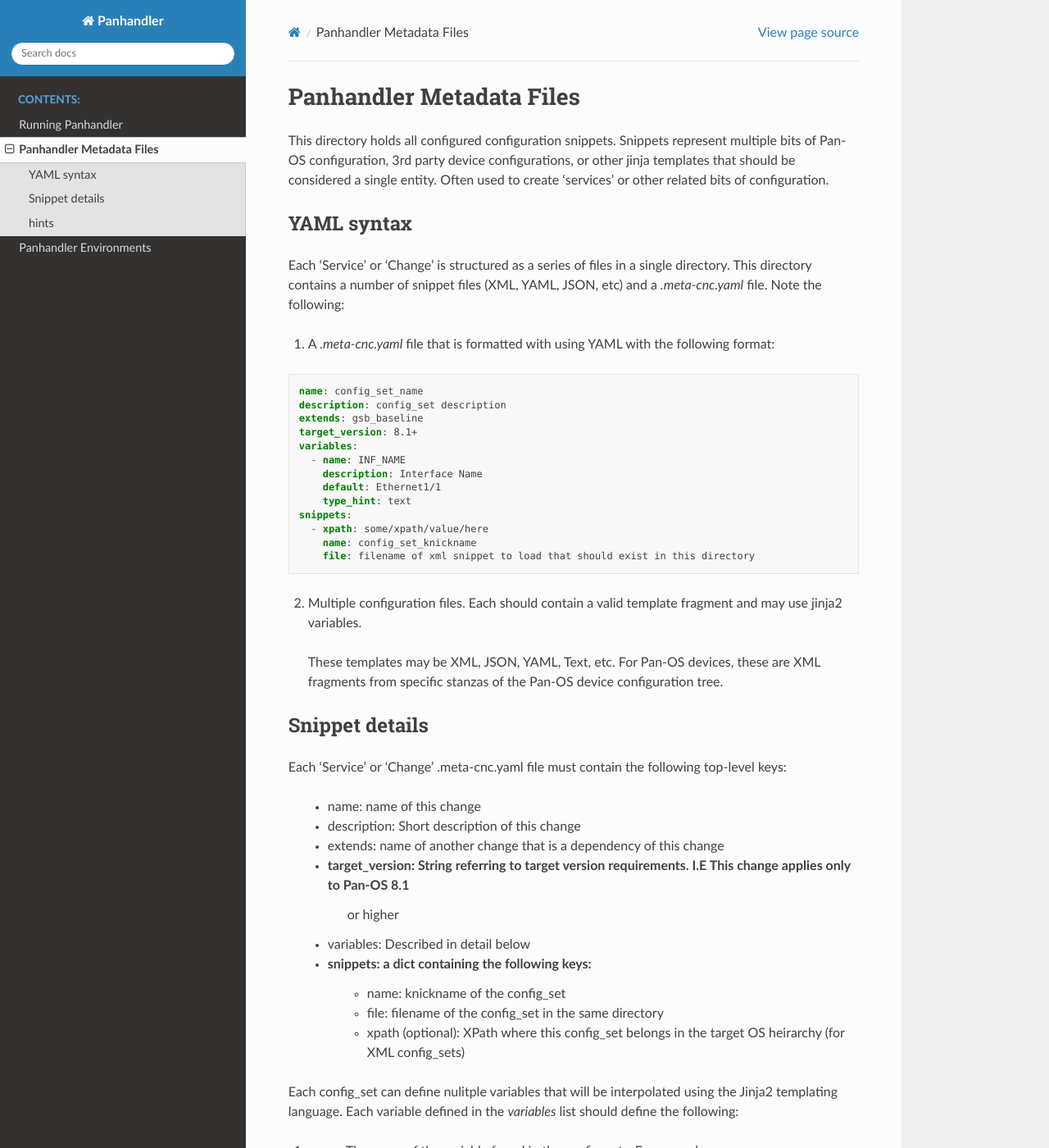
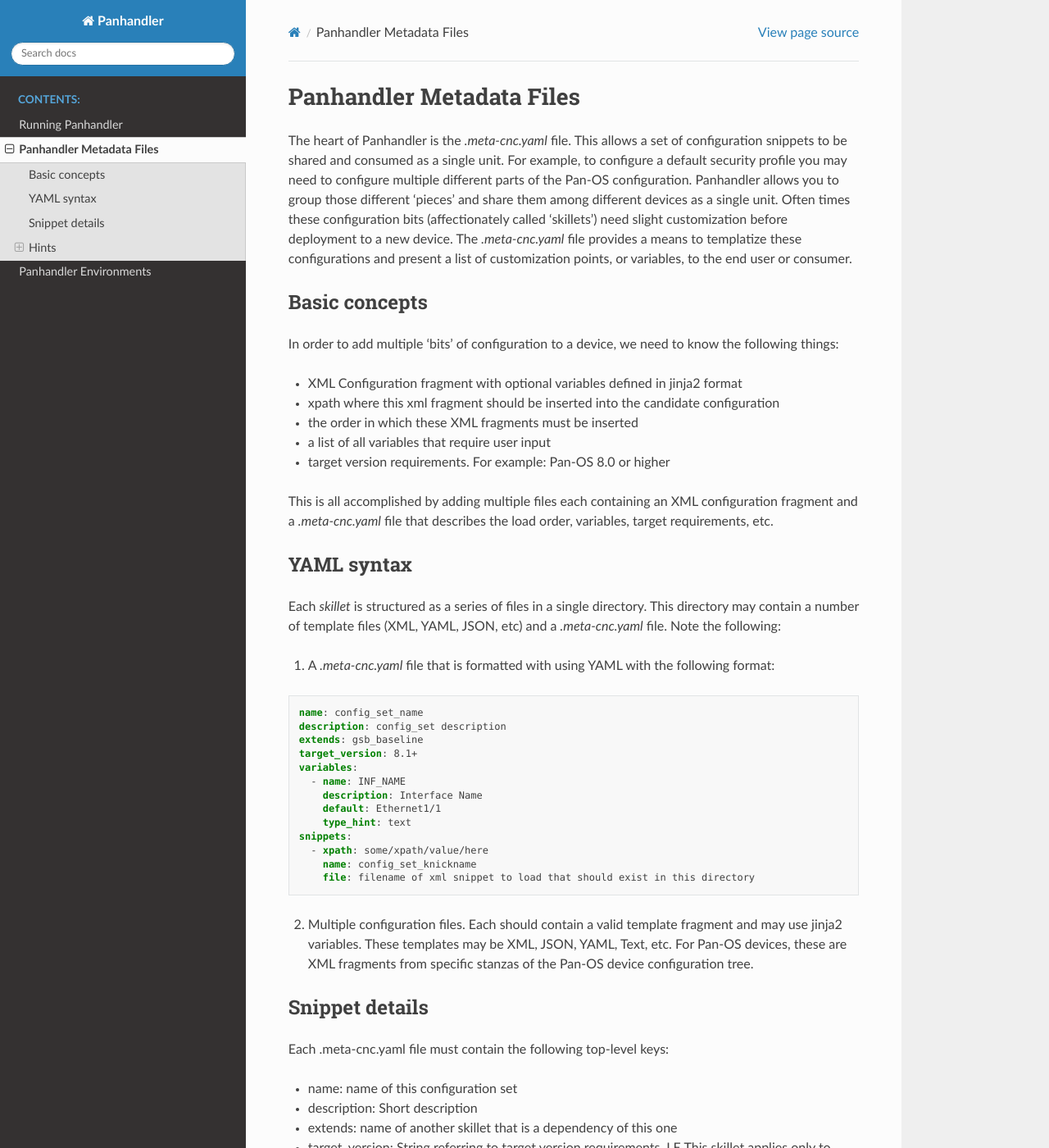
Before and after one commit to PaloAltoNetworks/panhandler, a Sphinx documentation site: the page built from docs/metadata_configuration.rst, in a window 1280 px wide and 1400 px high. Shown: the whole window at 82% size. Built offline with Sphinx 7.4.7 and the Read the Docs theme 2.0.0, drawn with Linux system fonts in a browser that asks for light colours; some of the changed text lies outside the part shown.

Commit message:
update docs with example meta-cnc

```diff
--- a/docs/metadata_configuration.rst
+++ b/docs/metadata_configuration.rst
@@ -1,15 +1,33 @@
 Panhandler Metadata Files
 =========================
 
-This directory holds all configured configuration snippets. Snippets represent multiple
-bits of Pan-OS configuration, 3rd party device configurations, or other jinja templates that should be considered a
-single entity. Often used to create 'services' or other related bits of configuration.
+The heart of Panhandler is the `.meta-cnc.yaml` file. This allows a set of configuration snippets to be shared and
+consumed as a single unit. For example, to configure a default security profile you may need to configure multiple
+different parts of the Pan-OS configuration. Panhandler allows you to group those different 'pieces' and share them
+among different devices as a single unit. Often times these configuration bits (affectionately called 'skillets')
+need slight customization before deployment to a new device. The `.meta-cnc.yaml` file provides a means to templatize
+these configurations and present a list of customization points, or variables, to the end user or consumer.
+
+Basic concepts
+--------------
+
+In order to add multiple 'bits' of configuration to a device, we need to know the following things:
+
+* XML Configuration fragment with optional variables defined in jinja2 format
+* xpath where this xml fragment should be inserted into the candidate configuration
+* the order in which these XML fragments must be inserted
+* a list of all variables that require user input
+* target version requirements. For example: Pan-OS 8.0 or higher
+
+This is all accomplished by adding multiple files each containing an XML configuration fragment and a `.meta-cnc.yaml`
+file that describes the load order, variables, target requirements, etc.
+
 
 YAML syntax
 -----------
 
-Each 'Service' or 'Change' is structured as a series of files in a single directory. This directory contains
-a number of snippet files (XML, YAML, JSON, etc) and a `.meta-cnc.yaml` file. Note the following:
+Each `skillet` is structured as a series of files in a single directory. This directory may contain
+a number of template files (XML, YAML, JSON, etc) and a `.meta-cnc.yaml` file. Note the following:
 
 1. A `.meta-cnc.yaml` file that is formatted with using YAML with the following format:
 
@@ -31,25 +49,25 @@
 
 
 2. Multiple configuration files. Each should contain a valid template fragment and may use jinja2 variables.
- These templates may be XML, JSON, YAML, Text, etc. For Pan-OS devices, these are XML fragments from specific stanzas
- of the Pan-OS device configuration tree.
+   These templates may be XML, JSON, YAML, Text, etc. For Pan-OS devices, these are XML fragments from specific stanzas
+   of the Pan-OS device configuration tree.
 
 
 Snippet details
 ---------------
 
-Each 'Service' or 'Change' .meta-cnc.yaml file must contain the following top-level keys:
+Each .meta-cnc.yaml file must contain the following top-level keys:
 
-    - name: name of this change
-    - description: Short description of this change
-    - extends: name of another change that is a dependency of this change
-    - target_version: String referring to target version requirements. I.E This change applies only to Pan-OS 8.1
-        or higher
-    - variables: Described in detail below
-    - snippets: a dict containing the following keys:
-        - name: knickname of the config_set
-        - file: filename of the config_set in the same directory
-        - xpath (optional): XPath where this config_set belongs in the target OS heirarchy (for XML config_sets)
+* name: name of this configuration set
+* description: Short description
+* extends: name of another skillet that is a dependency of this one
+* target_version: String referring to target version requirements. I.E This skillet applies only to Pan-OS 8.1 or higher
+* variables: Described in detail below
+* snippets: a dict containing the following keys
+
+    * name: knickname of the config_set
+    * file: relative path to the configuration template
+    * xpath (optional): XPath where this fragment belongs in the target OS hierarchy (for XML config_sets)
 
 Each config_set can define nulitple variables that will be interpolated using the Jinja2 templating language. Each
 variable defined in the `variables` list should define the following:
@@ -57,7 +75,7 @@
 
 1. name: The name of the variable found in the config_sets. For example:
 
- .. code-block:: jinja
+.. code-block:: jinja
 
     {{ name }}
 
@@ -67,14 +85,28 @@
 4. extends: Name of another config_set to load
 5. default: A valid default value which will be used if not value is provided by the user
 6. type_hint: Used to constrain the types of values accepted. May be implemented by additional third party tools.
-Examples are `text`, `ip_address`, `ip_address_with_subnet`, `number`, `enum`, 'password'
+   Examples are `text`, `text_field`, `ip_address`, `password`, `dropdown`, and `checkbox`.
 
 
-hints
+Hints
 -----
+
+Ensuring all variables are defined
+^^^^^^^^^^^^^^^^^^^^^^^^^^^^^^^^^^
+
+When working with a large amount of configuration temlates, it's easy to miss a variable definition. Use this one-liner
+to find them all.
 
 cd into a config_set dir and run this to find all vars
 
 .. code-block:: bash
 
     grep -r '{{' . |  cut -d'{' -f3 | awk '{ print $1 }' | sort -u
+
+
+YAML Syntax
+^^^^^^^^^^^
+
+YAML is notoriously finicky about whitespace and formatting. While it's a relatively simple structure and easy to learn,
+it can often also be frustrating to work with, especially for large files. A good reference to use to check your
+YAML syntax is the `YAML Lint site <http://www.yamllint.com/>`_.
```
Also changed, not shown: docs/example_skillet.rst (added, +81 -0 lines), docs/running.rst (+8 -2 lines), docs/updating.rst (+13 -4 lines), docs/images/ph-example-skillet.png (added).
